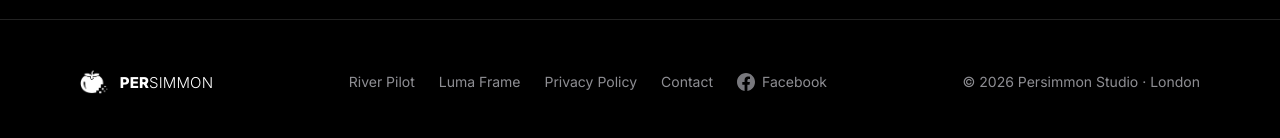
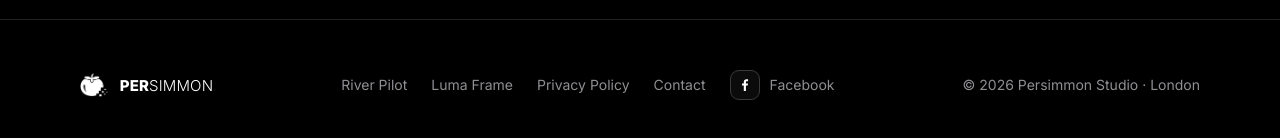
Before and after one commit to persimmounstudio-ctrl/persimmounstudio-ctrl.github.io, a plain HTML site: page index.html in a window 1280 px wide. Shown: the part 3458-3596 px from the top of the page. Drawn offline with Linux system fonts and the light colour scheme.

Commit message:
Add files via upload

```diff
--- a/index.html
+++ b/index.html
@@ -168,7 +168,7 @@
       <a href="luma-frame.html">Luma Frame</a>
       <a href="privacy.html">Privacy Policy</a>
       <a href="contact.html">Contact</a>
-      <a class="social" href="https://www.facebook.com/persimmonstudiouk/" target="_blank" rel="noopener" aria-label="Persimmon Studio on Facebook"><svg viewBox="0 0 24 24" width="18" height="18" fill="currentColor" aria-hidden="true"><path d="M24 12.07C24 5.41 18.63 0 12 0S0 5.4 0 12.07C0 18.1 4.39 23.1 10.13 24v-8.44H7.08v-3.49h3.04V9.41c0-3.02 1.8-4.7 4.54-4.7 1.31 0 2.68.24 2.68.24v2.97h-1.5c-1.5 0-1.96.93-1.96 1.89v2.26h3.32l-.53 3.5h-2.8V24C19.62 23.1 24 18.1 24 12.07"/></svg>Facebook</a>
+      <a class="social" href="https://www.facebook.com/persimmonstudiouk/" target="_blank" rel="noopener" aria-label="Persimmon Studio on Facebook"><span class="social-icon"><svg viewBox="0 0 24 24" aria-hidden="true"><path d="M13.4 21v-8.1h2.7l.4-3.2h-3.1V7.7c0-.9.3-1.5 1.6-1.5h1.6V3.4c-.3 0-1.3-.1-2.4-.1-2.4 0-4 1.4-4 4.1v2.3H7.5v3.2h2.7V21h3.2z" fill="currentColor"/></svg></span>Facebook</a>
     </nav>
     <span>© 2026 Persimmon Studio · London</span>
   </div>
--- a/style.css
+++ b/style.css
@@ -167,7 +167,7 @@ section { padding: 100px 0; border-top: 1px solid var(--line); }
 .foot { display: flex; justify-content: space-between; gap: 24px; flex-wrap: wrap; align-items: center; }
 .foot .brand img { height: 24px; }
 .foot .brand .wordmark { font-size: 15px; color: var(--white); }
-.foot nav { display: flex; gap: 24px; flex-wrap: wrap; }
+.foot nav { display: flex; gap: 24px; flex-wrap: wrap; align-items: center; }
 .foot a { text-decoration: none; }
 .foot nav a:hover { color: var(--white); }
 
@@ -185,5 +185,12 @@ section { padding: 100px 0; border-top: 1px solid var(--line); }
   .hero { padding: 80px 0 90px; }
 }
 
-.foot nav a.social { display: inline-flex; align-items: center; gap: 7px; }
-.foot nav a.social svg { opacity: .85; }
+/* Facebook link — rounded-square icon, same family as the app icons */
+.foot nav a.social { display: inline-flex; align-items: center; gap: 10px; }
+.social-icon {
+  width: 30px; height: 30px; border-radius: 9px; display: grid; place-items: center;
+  border: 1.5px solid #3a3a3c; color: #fff; background: #0b0b0b;
+  transition: border-color .2s, box-shadow .2s, background .2s;
+}
+.social-icon svg { width: 16px; height: 16px; display: block; }
+.foot nav a.social:hover .social-icon { border-color: #fff; box-shadow: 0 0 12px rgba(255,255,255,.35); }
```
Also changed, not shown: contact.html (+1 -1 lines), luma-frame.html (+1 -1 lines), privacy.html (+1 -1 lines), river-pilot.html (+1 -1 lines).
